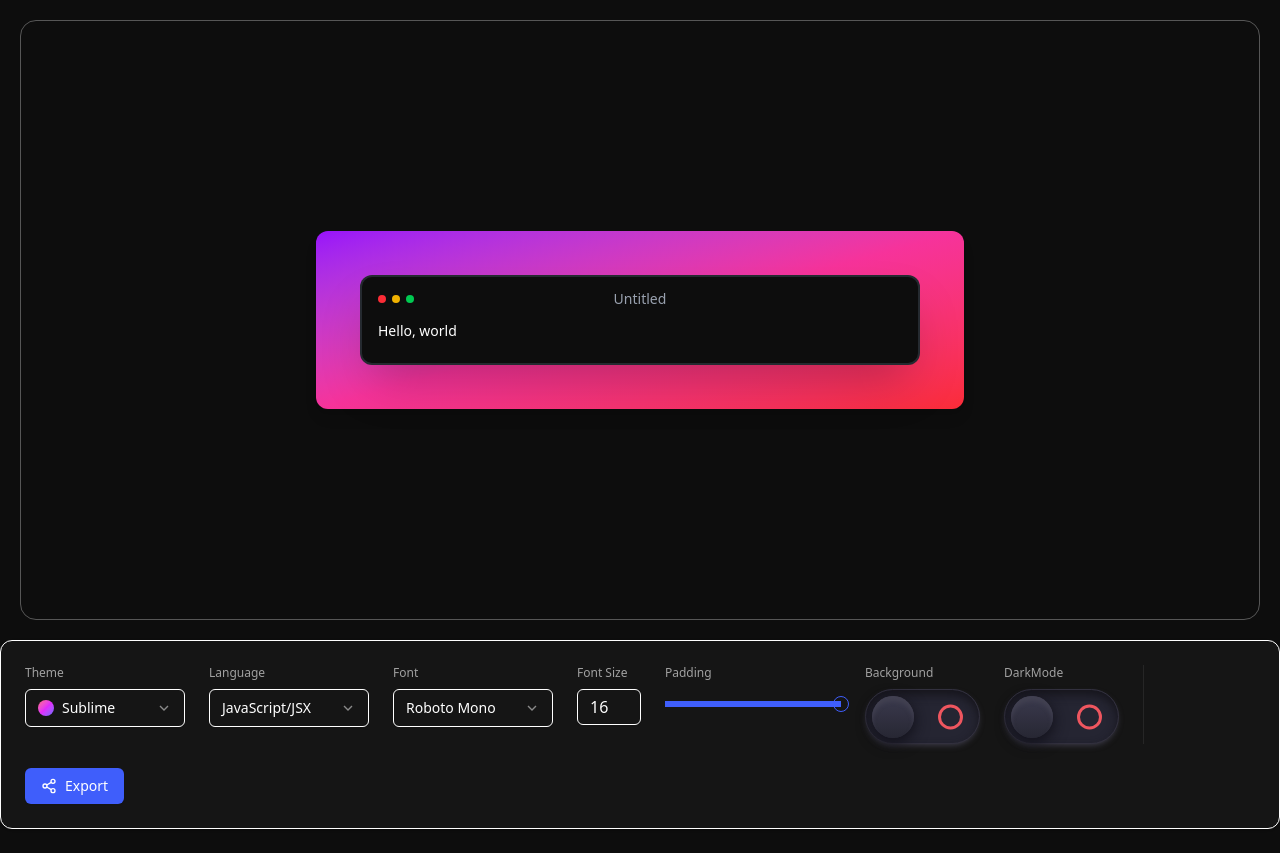
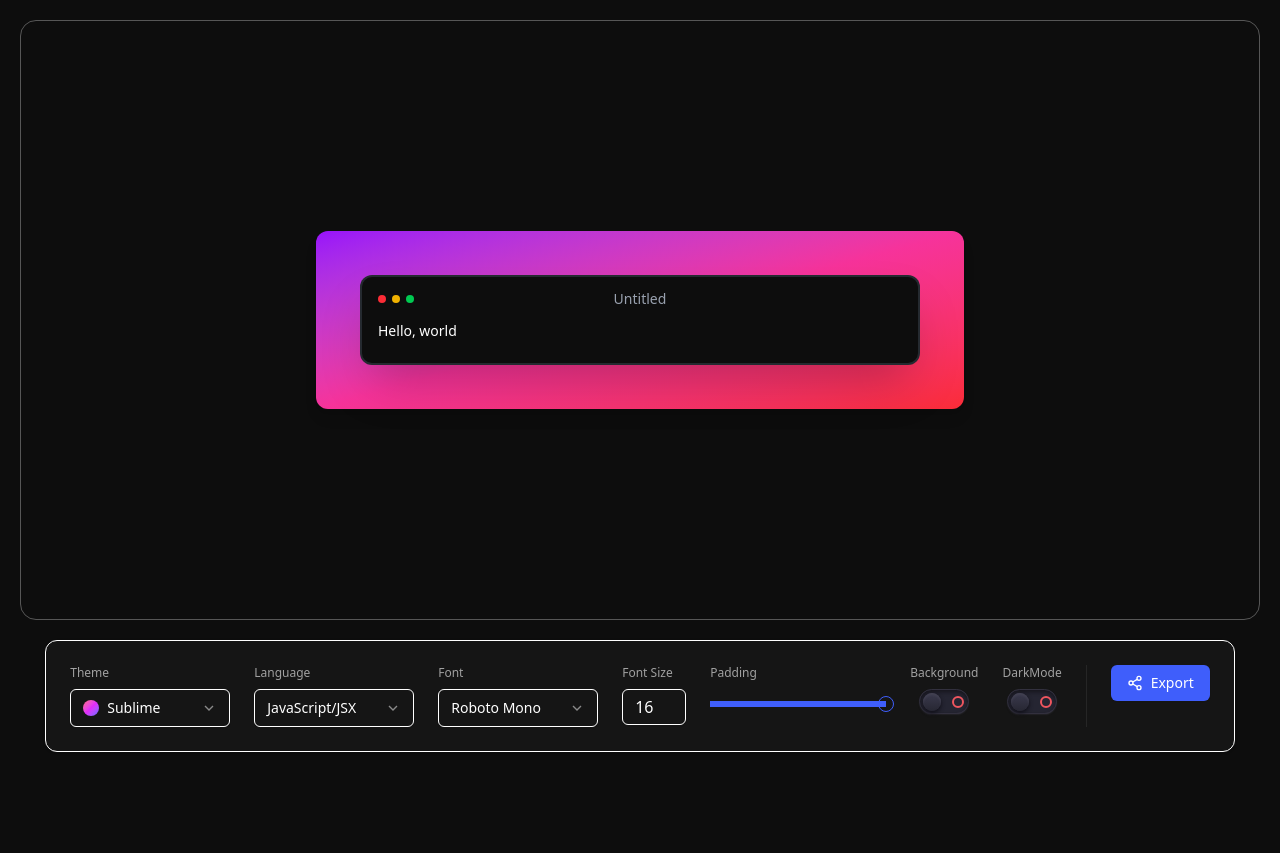
Before and after one commit to Nitesh47kumars/Snippix, a React (Vite) app: page / in a window 1280 px wide. After the commit the page ends 800 px from the top, so only its background shows below. Built offline with nearby package versions, Linux system fonts and the light colour scheme.

Commit message:
Change Toggle Style(Resizeed)

```diff
--- a/src/utiles/Switch.jsx
+++ b/src/utiles/Switch.jsx
@@ -19,62 +19,63 @@ const Switch = () => {
 
 const StyledWrapper = styled.div`
   .switch-button {
-    display: -webkit-box;
-    display: -ms-flexbox;
     display: flex;
-    -webkit-box-align: center;
     align-items: center;
-    -webkit-box-pack: center;
-    justify-content: center;
     justify-content: center;
     margin: auto;
-    height: 55px;
+    height: 25.3px;
   }
 
   .switch-button .switch-outer {
     height: 100%;
+    width: 50px;
     background: #252532;
-    width: 115px;
-    border-radius: 165px;
-    -webkit-box-shadow: inset 0px 5px 10px 0px #16151c, 0px 3px 6px -2px #403f4e;
-    box-shadow: inset 0px 5px 10px 0px #16151c, 0px 3px 6px -2px #403f4e;
+    border-radius: 9999px;
+    box-shadow: inset 0px 2px 4px 0px #16151c, 0px 1px 2px -1px #403f4e;
     border: 1px solid #32303e;
-    padding: 6px;
-    -webkit-box-sizing: border-box;
+    padding: 3px;
     box-sizing: border-box;
     cursor: pointer;
-    -webkit-tap-highlight-color: transparent;
+    tap-highlight-color: transparent;
+    position: relative;
   }
 
   .switch-button .switch-outer input[type="checkbox"] {
     opacity: 0;
-    -webkit-appearance: none;
-    -moz-appearance: none;
     appearance: none;
     position: absolute;
   }
 
   .switch-button .switch-outer .button-toggle {
-    height: 42px;
-    width: 42px;
-    background: -webkit-gradient(
-      linear,
-      left top,
-      left bottom,
-      from(#3b3a4e),
-      to(#272733)
-    );
-    background: -o-linear-gradient(#3b3a4e, #272733);
+    height: 18px;
+    width: 18px;
     background: linear-gradient(#3b3a4e, #272733);
-    border-radius: 100%;
-    -webkit-box-shadow: inset 0px 5px 4px 0px #424151, 0px 4px 15px 0px #0f0e17;
-    box-shadow: inset 0px 5px 4px 0px #424151, 0px 4px 15px 0px #0f0e17;
+    border-radius: 50%;
+    box-shadow: inset 0px 2px 2px 0px #424151, 0px 2px 4px 0px #0f0e17;
     position: relative;
     z-index: 2;
-    -webkit-transition: left 0.3s ease-in;
-    -o-transition: left 0.3s ease-in;
     transition: left 0.3s ease-in;
     left: 0;
+  }
+
+  .switch-button .switch-outer .button {
+    width: 100%;
+    height: 100%;
+    display: flex;
+    justify-content: space-between;
+    position: relative;
+  }
+
+  .switch-button .switch-outer .button-indicator {
+    height: 12px;
+    width: 12px;
+    top: 50%;
+    transform: translateY(-50%);
+    border-radius: 50%;
+    border: 2px solid #ef565f;
+    box-sizing: border-box;
+    right: 1px;
+    position: relative;
   }
 
   .switch-button
@@ -82,7 +83,7 @@ const StyledWrapper = styled.div`
     input[type="checkbox"]:checked
     + .button
     .button-toggle {
-    left: 58%;
+    left: 24px; /* 50 - toggle width - padding = ~26 */
   }
 
   .switch-button
@@ -90,65 +91,23 @@ const StyledWrapper = styled.div`
     input[type="checkbox"]:checked
     + .button
     .button-indicator {
-    -webkit-animation: indicator 1s forwards;
-    animation: indicator 1s forwards;
+    animation: indicator 0.5s forwards;
   }
 
-  .switch-button .switch-outer .button {
-    width: 100%;
-    height: 100%;
-    display: -webkit-box;
-    display: -ms-flexbox;
-    display: flex;
-    position: relative;
-    -webkit-box-pack: justify;
-    justify-content: space-between;
-  }
-
-  .switch-button .switch-outer .button-indicator {
-    height: 25px;
-    width: 25px;
-    top: 50%;
-    -webkit-transform: translateY(-50%);
-    transform: translateY(-50%);
-    border-radius: 50%;
-    border: 3px solid #ef565f;
-    -webkit-box-sizing: border-box;
-    box-sizing: border-box;
-    right: 10px;
-    position: relative;
-  }
-
-  @-webkit-keyframes indicator {
-    30% {
-      opacity: 0;
-    }
-
+  @keyframes indicator {
     0% {
       opacity: 1;
     }
-
+    20% {
+      opacity: 0;
+    }
     100% {
       opacity: 1;
-      border: 3px solid #60d480;
-      left: -68%;
+      border: 2px solid #60d480;
+      left: -29px;
     }
   }
+`;
 
-  @keyframes indicator {
-    30% {
-      opacity: 0;
-    }
-
-    0% {
-      opacity: 1;
-    }
-
-    100% {
-      opacity: 1;
-      border: 3px solid #60d480;
-      left: -68%;
-    }
-  }`;
 
 export default Switch;
```
